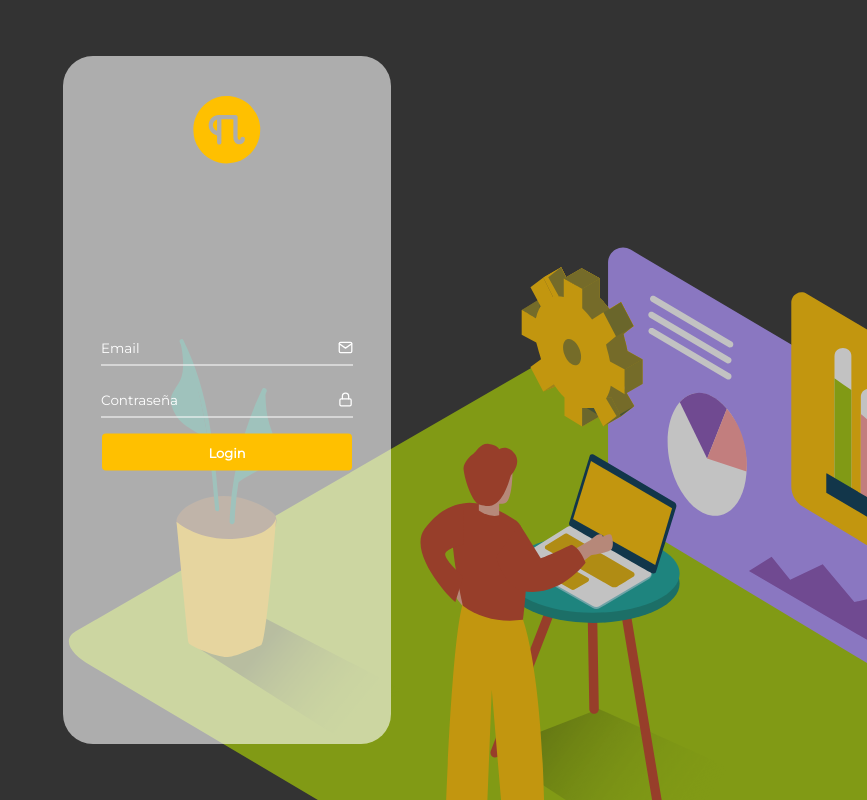
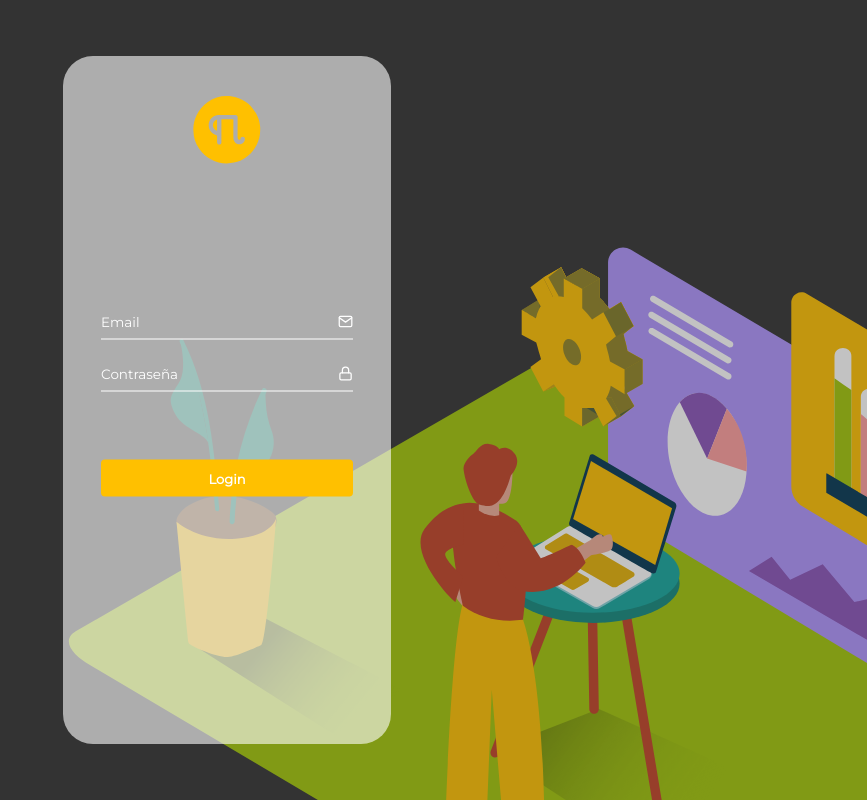
Before and after one commit to famicucci/pi-boilerplate, a Next.js app: page /login in a window 1280 px wide. Shown: the whole page, without its empty margins (413-1280 px from the left). Built offline with nearby package versions, Linux system fonts and the light colour scheme.

Commit message:
Add margin to the submit button

```diff
--- a/app/login/components/FormLogin/FormLogin.tsx
+++ b/app/login/components/FormLogin/FormLogin.tsx
@@ -35,7 +35,7 @@ export default function FormLogin() {
 				placeholder="Contraseña"
 				icon={<Lock size={16} />}
 			/>
-			<Button type="submit" color="primary">
+			<Button type="submit" color="primary" className={styles.marginButton}>
 				Login
 			</Button>
 		</form>
--- a/app/login/styles/formLogin.module.css
+++ b/app/login/styles/formLogin.module.css
@@ -9,3 +9,7 @@
 	left: 50%;
 	transform: translate(-50%, -50%);
 }
+
+.marginButton {
+	margin-top: 52px;
+}
--- a/components/Buttons/Button.tsx
+++ b/components/Buttons/Button.tsx
@@ -2,11 +2,11 @@ import { Button, Children } from '@/models';
 import * as React from 'react';
 import styles from '../../styles/button.module.css';
 
-const Button = ({ color, type, children }: Button & Children) => {
+const Button = ({ color, type, children, className }: Button & Children) => {
 	return (
 		<button
 			type={type === 'submit' ? 'submit' : 'button'}
-			className={`${styles.buttonSubmit} ${
+			className={`${className} ${styles.button} ${
 				color === 'primary' ? styles.colorPrimary : ''
 			}`}
 		>
--- a/models/button.ts
+++ b/models/button.ts
@@ -1,4 +1,5 @@
 export interface Button {
 	type?: string;
 	color?: string;
+	className?: string;
 }
--- a/styles/button.module.css
+++ b/styles/button.module.css
@@ -1,5 +1,5 @@
-.buttonSubmit {
-	width: 250px;
+.button {
+	width: 252px;
 	height: 37px;
 	border-radius: 4px;
 	border: none;
@@ -8,7 +8,7 @@
 	cursor: pointer;
 }
 
-.buttonSubmit:hover {
+.button:hover {
 	transition: all 0.3s ease-in-out;
 	background: #ff8c00;
 }
```
